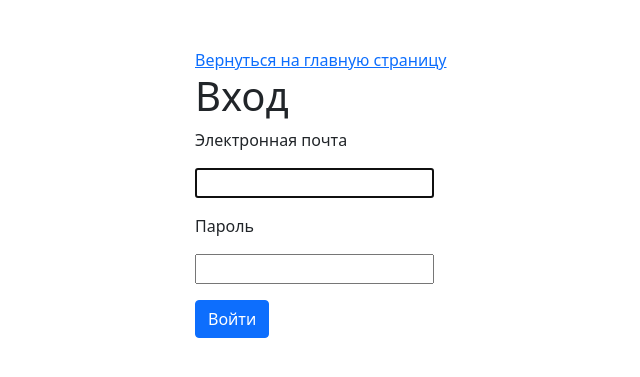
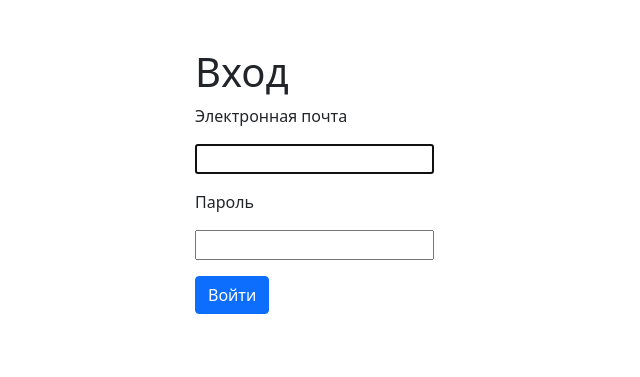
Before and after one commit to sergeysharay1987/dating-site, a Django app: page /my_tinder/login/ in a window 1280 px wide. Shown: the part 56-433 px from the top of the page, without its empty margins (172-812 px from the left). Run offline with Django 3.2, Linux system fonts and the light colour scheme; some libraries are stand-ins or nearby versions.

Commit message:
В шаблоне my_tinder/templates/my_tinder/login_page.html удалёна ссылка для возврата на главную страницу

```diff
--- a/my_tinder/templates/my_tinder/login_page.html
+++ b/my_tinder/templates/my_tinder/login_page.html
@@ -5,7 +5,7 @@
 Регистрация
 {% endblock %}
 {% block content %}
-<a href='{% url "index" %}'>Вернуться на главную страницу</a>
+
 <h1>Вход</h1>
 
 
```
